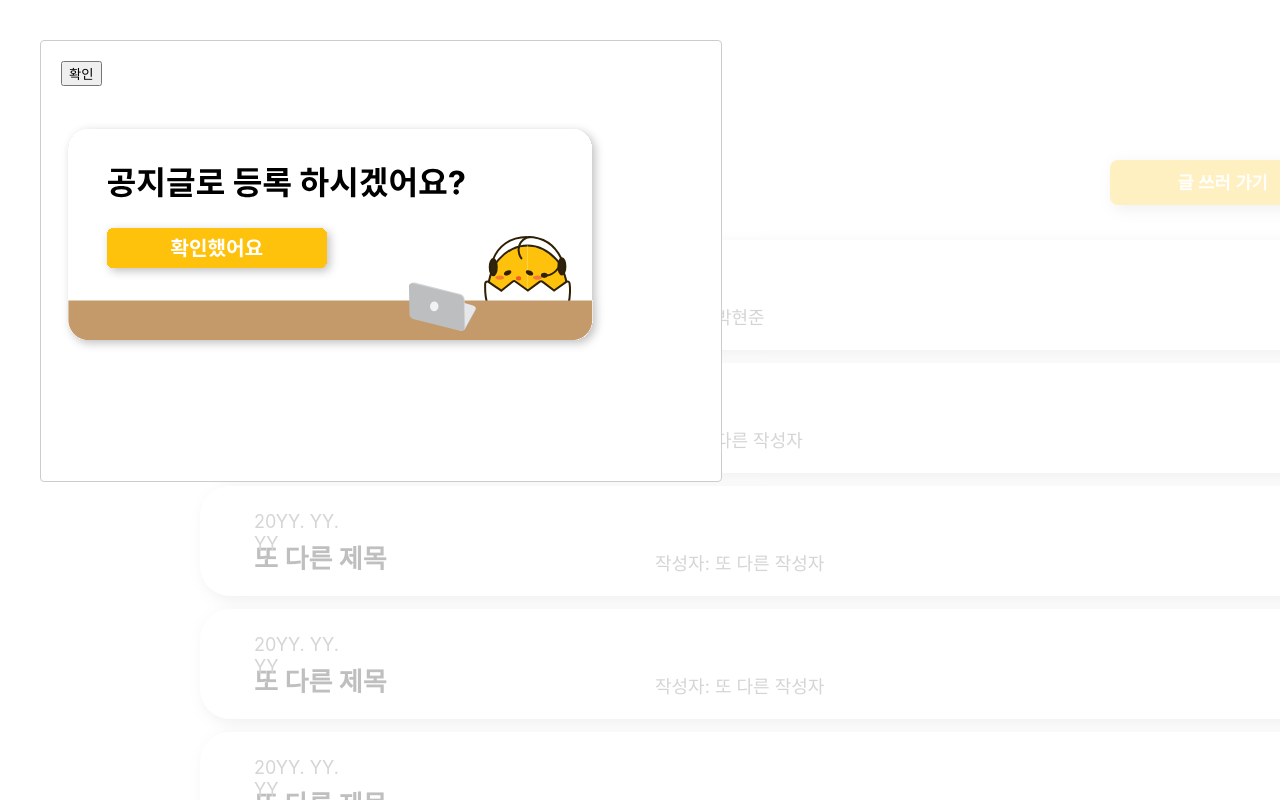
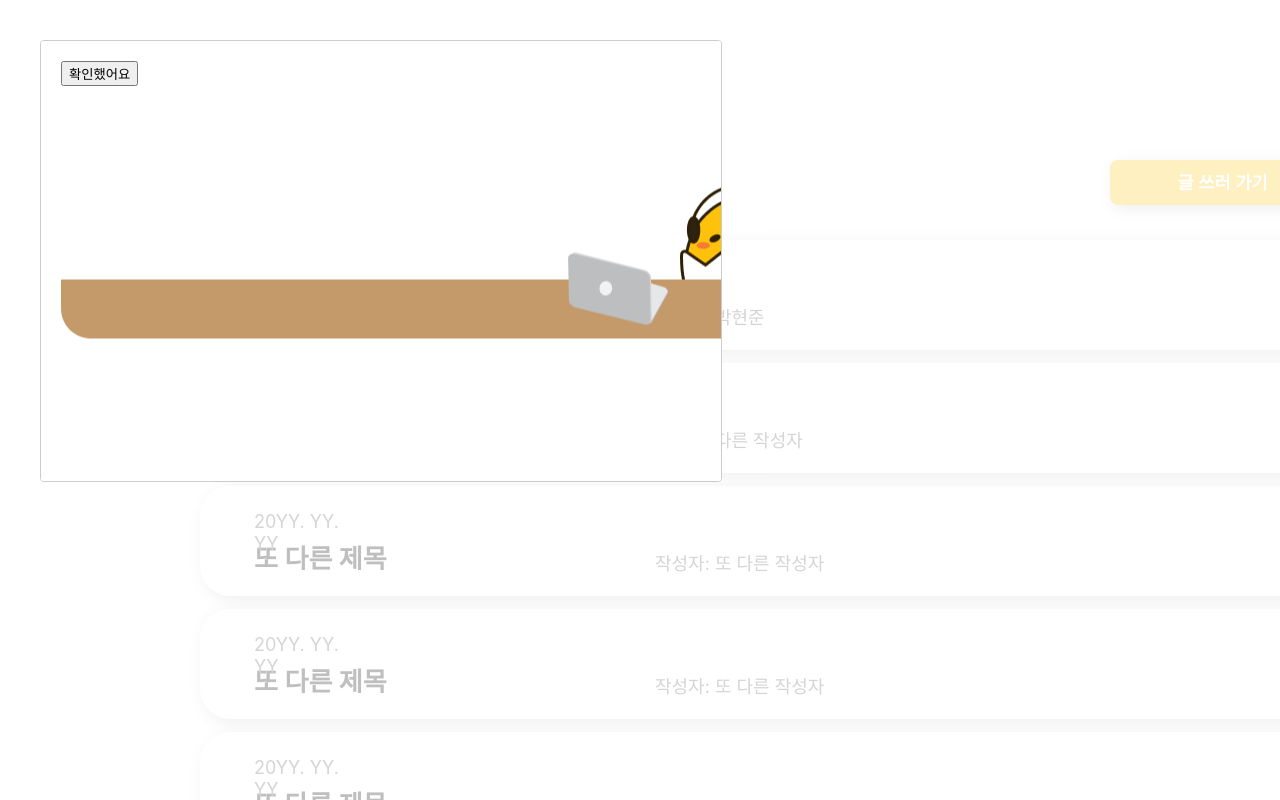
Before and after one commit to DevCoopBSM/DevCoop_TeamPage_front, a React (Create React App) app: page /Blog in a window 1280 px wide. Both pictures are taken after a click on the button "글 쓰러 가기". Shown: the top 800 px of the page. Built offline with nearby package versions, Linux system fonts and the light colour scheme.

Commit message:
FIX :: index.html 수정

```diff
--- a/src/Blog.js
+++ b/src/Blog.js
@@ -1,7 +1,7 @@
 import React, { useState } from "react";
 import Modal from "react-modal";
 import "./Styles/Blog.css";
-import checkpopup from "./assets/BlogPopUp.svg";
+import checkpopup from "./assets/mini_image.png";
 /*feat : 새로운 기능 추가
 fix : 버그 수정
 docs : 문서 수정
@@ -96,8 +96,8 @@ function Blog() {
           onRequestClose={() => setIsOpen(false)}
           id="check-modal"
         >
-          <button onClick={() => setIsOpen(false)}>확인</button>
-          <img src={checkpopup} alt="비로그인 팝업" width="80%" height="80%" />
+          <button onClick={() => setIsOpen(false)}>확인했어요</button>
+          <img src={checkpopup} alt="비로그인 팝업" />
         </Modal>
       </div>
       <div className="pages">
--- a/src/Styles/Blog.css
+++ b/src/Styles/Blog.css
@@ -131,3 +131,8 @@
   height: 50%;
   width: 50%;
 }
+#check-modal img {
+  position: relative; /* 이미지를 모달 내에서 상대적으로 위치시킵니다. */
+  top: 50%; /* 50% 아래로 이동시킵니다. */
+  transform: translateY(-50%); /* 이미지의 중앙을 모달 중앙에 위치시킵니다. */
+}
```
Also changed, not shown: src/assets/mini_image.png (added), 1 other file (tests, documents, lock files or other folders).
